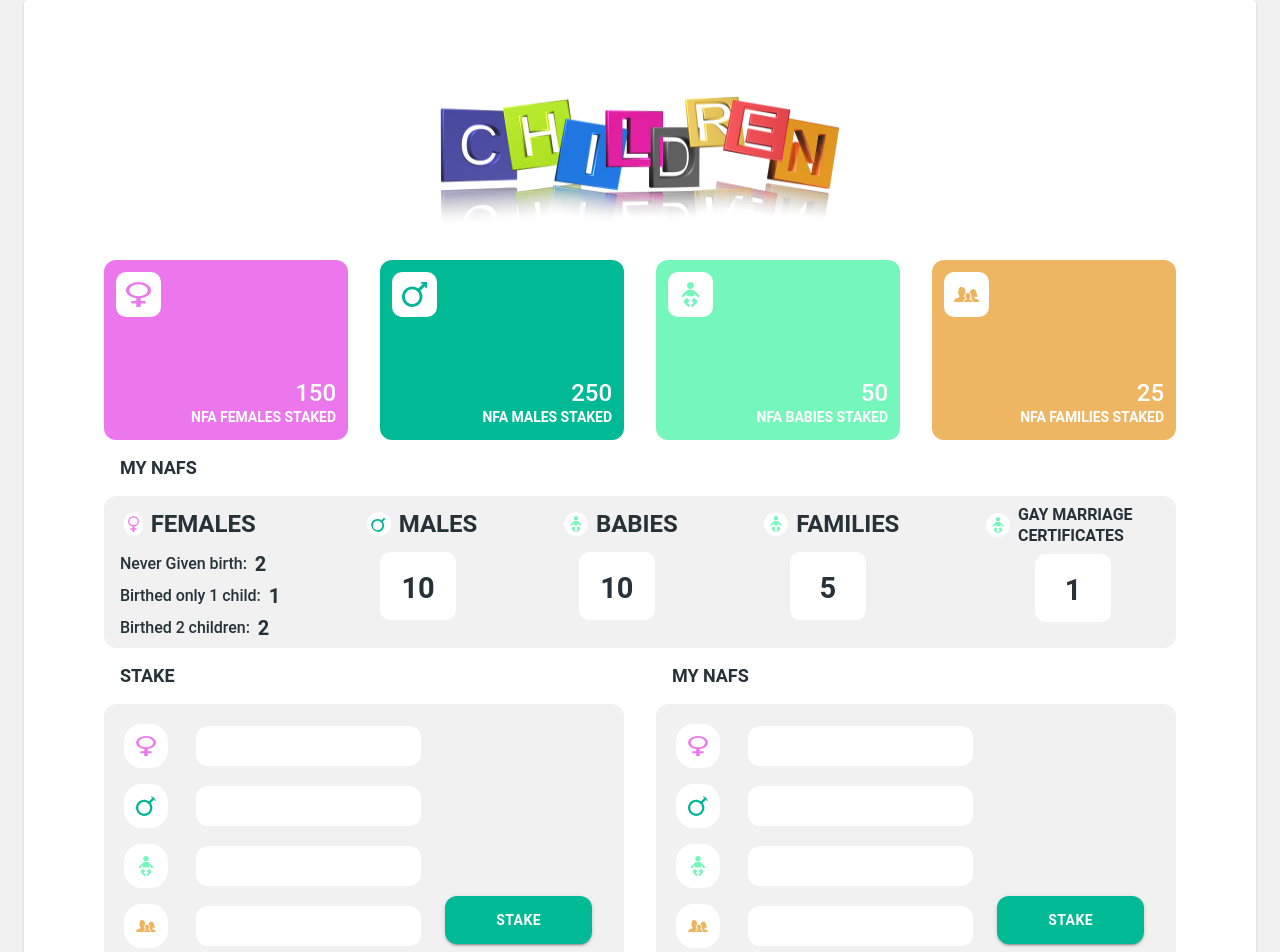
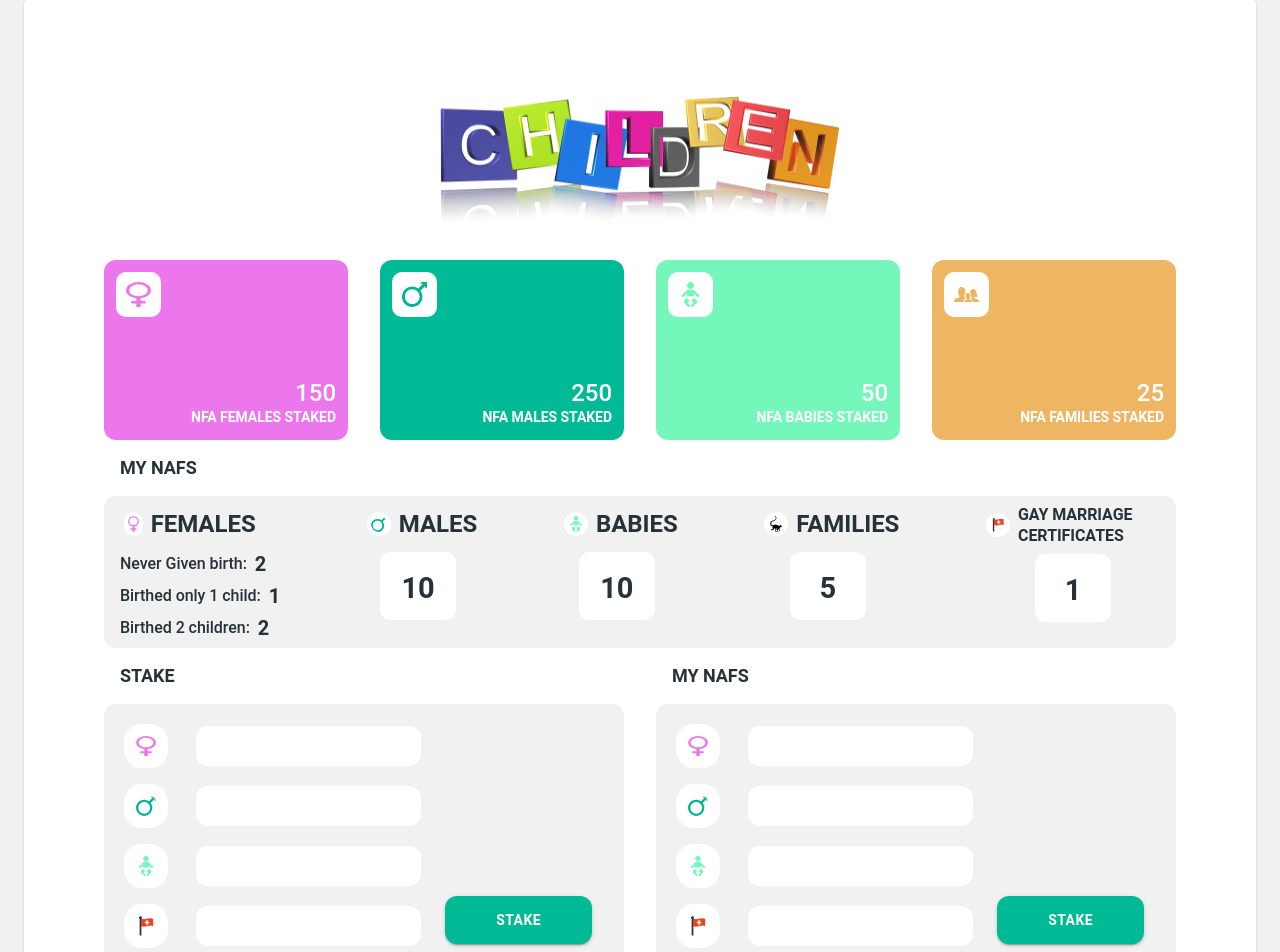
Before and after one commit to web1monster/react-nft, a React (Create React App) app: page / in a window 1280 px wide. Shown: the top 952 px of the page. Built offline with nearby package versions, Linux system fonts and the light colour scheme.

Commit message:
style: add icon

```diff
--- a/src/components/NFACard.js
+++ b/src/components/NFACard.js
@@ -6,7 +6,8 @@ import FemalesItem from "./FemalesItem";
 import MaleSvg from '../assets/male.svg';
 import FemaleSvg from '../assets/female.svg';
 import BabySvg from '../assets/baby.svg';
-import UsersSvg from '../assets/family.svg';
+import MonkeySvg from '../assets/monkey.png';
+import FlagSvg from '../assets/flag.png';
 import Typography from "@material-ui/core/Typography";
 
 const NFAStacked = ({Icon}) => {
@@ -35,8 +36,8 @@ const NFAStacked = ({Icon}) => {
       <FemalesItem imgSrc={FemaleSvg} neverGiven={2} oneChild={1} twoChild={2} />
       <NFAItem title={Title("MALES", 24)} imgSrc={MaleSvg} count={10}/>
       <NFAItem title={Title("BABIES", 24)} imgSrc={BabySvg} count={10} />
-      <NFAItem title={Title("FAMILIES", 24)} imgSrc={BabySvg} count={5} />
-      <NFAItem title={Title("GAY MARRIAGE CERTIFICATES", 16)} imgSrc={BabySvg} count={1} />
+      <NFAItem title={Title("FAMILIES", 24)} imgSrc={MonkeySvg} count={5} />
+      <NFAItem title={Title("GAY MARRIAGE CERTIFICATES", 16)} imgSrc={FlagSvg} count={1} />
     </Grid>
   )
 }
--- a/src/components/Stake.js
+++ b/src/components/Stake.js
@@ -4,7 +4,7 @@ import { makeStyles } from '@material-ui/styles'
 import FemaleSvg from '../assets/female.svg';
 import MaleSvg from '../assets/male.svg';
 import BabySvg from '../assets/baby.svg';
-import UsersSvg from '../assets/family.svg';
+import FlagSvg from '../assets/flag.png';
 import TextField from "@material-ui/core/TextField";
 import Button from "@material-ui/core/Button";
 
@@ -59,7 +59,7 @@ const Stake = () => {
           <Grid className={classes.inputField} />
         </Grid>
         <Grid container direction="row" alignItems="center">
-          <img className={classes.icon} src={UsersSvg}  alt="avatar"/>
+          <img className={classes.icon} src={FlagSvg}  alt="avatar"/>
           <Grid className={classes.inputField} />
         </Grid>
       </Grid>
```
Also changed, not shown: src/assets/flag.png (added), src/assets/monkey.png (added).
